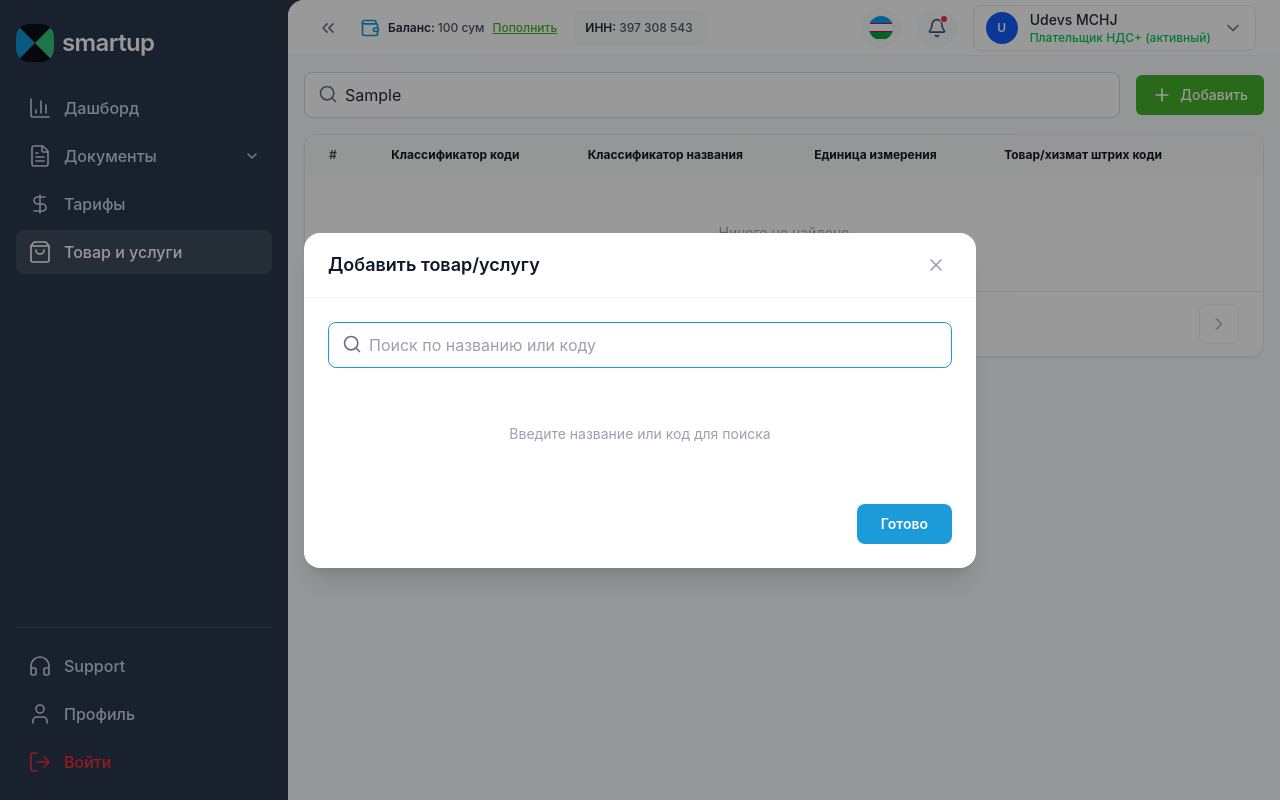
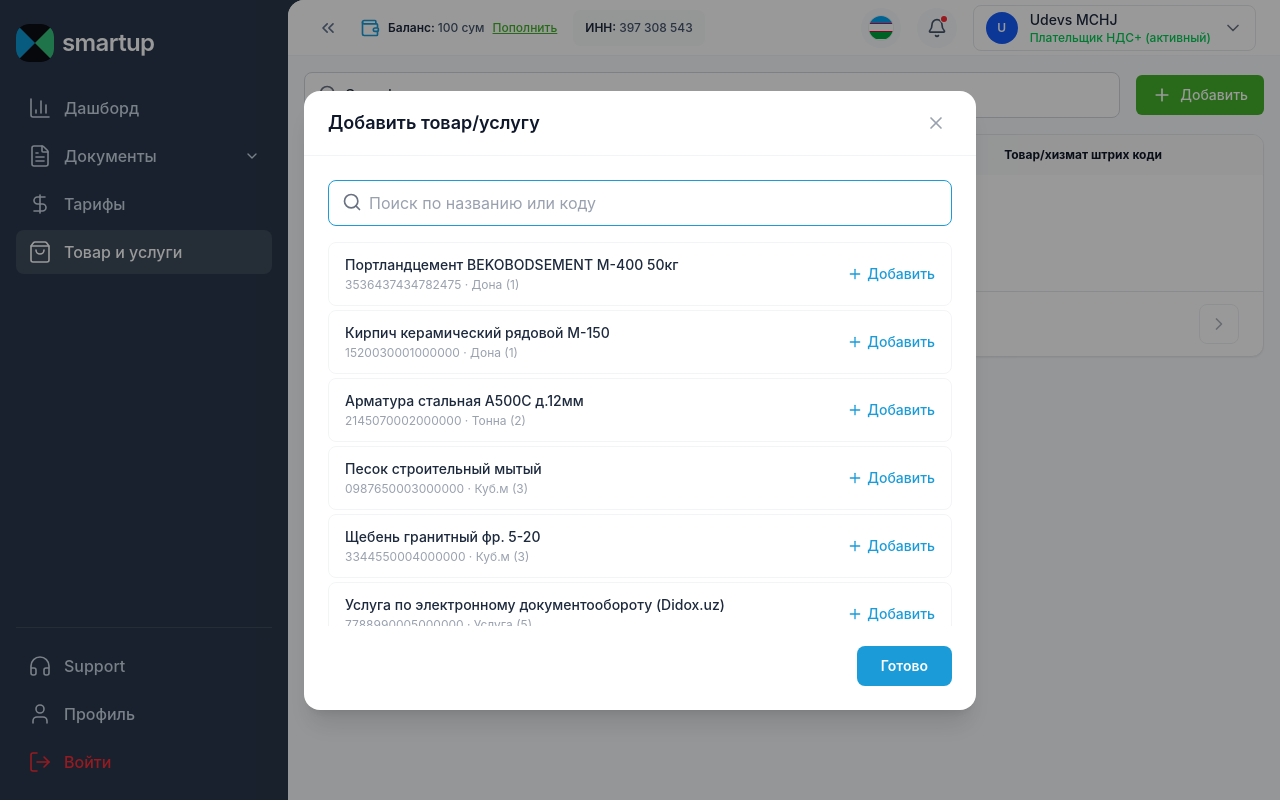
Before and after one commit to shokhaSheesh/smartup-client, a React (Vite) app: page /products in a window 1280 px wide. Both pictures are taken after typing "Sample" into the empty fields and a click on the button "Добавить". Built offline with nearby package versions, Linux system fonts and the light colour scheme.

Commit message:
Products add-modal: show catalog as default mock results
Co-Authored-By: Claude Opus 4.8 <noreply@anthropic.com>

```diff
--- a/src/pages/ProductsPage.tsx
+++ b/src/pages/ProductsPage.tsx
@@ -49,7 +49,7 @@ export default function ProductsPage() {
 
   const catalogResults = useMemo(() => {
     const q = catalogQuery.trim().toLowerCase()
-    if (!q) return []
+    if (!q) return productCatalog
     return productCatalog.filter(
       (p) => p.name.toLowerCase().includes(q) || p.code.toLowerCase().includes(q),
     )
@@ -188,11 +188,7 @@ export default function ProductsPage() {
           </div>
 
           <div className="mt-4 max-h-96 overflow-y-auto">
-            {catalogQuery.trim() === '' ? (
-              <div className="py-10 text-center text-sm text-gray-400">
-                Введите название или код для поиска
-              </div>
-            ) : catalogResults.length === 0 ? (
+            {catalogResults.length === 0 ? (
               <div className="py-10 text-center text-sm text-gray-400">Ничего не найдено</div>
             ) : (
               <ul className="flex flex-col gap-1">
```
